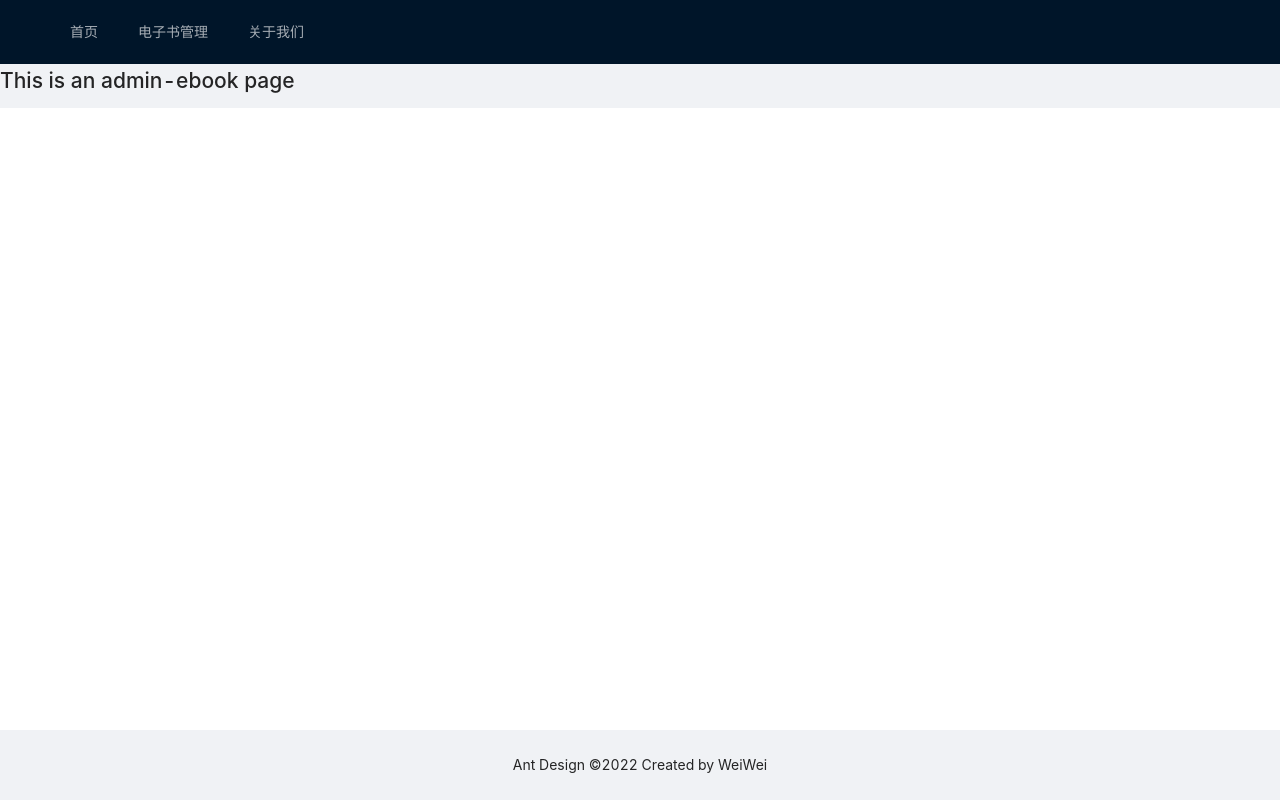
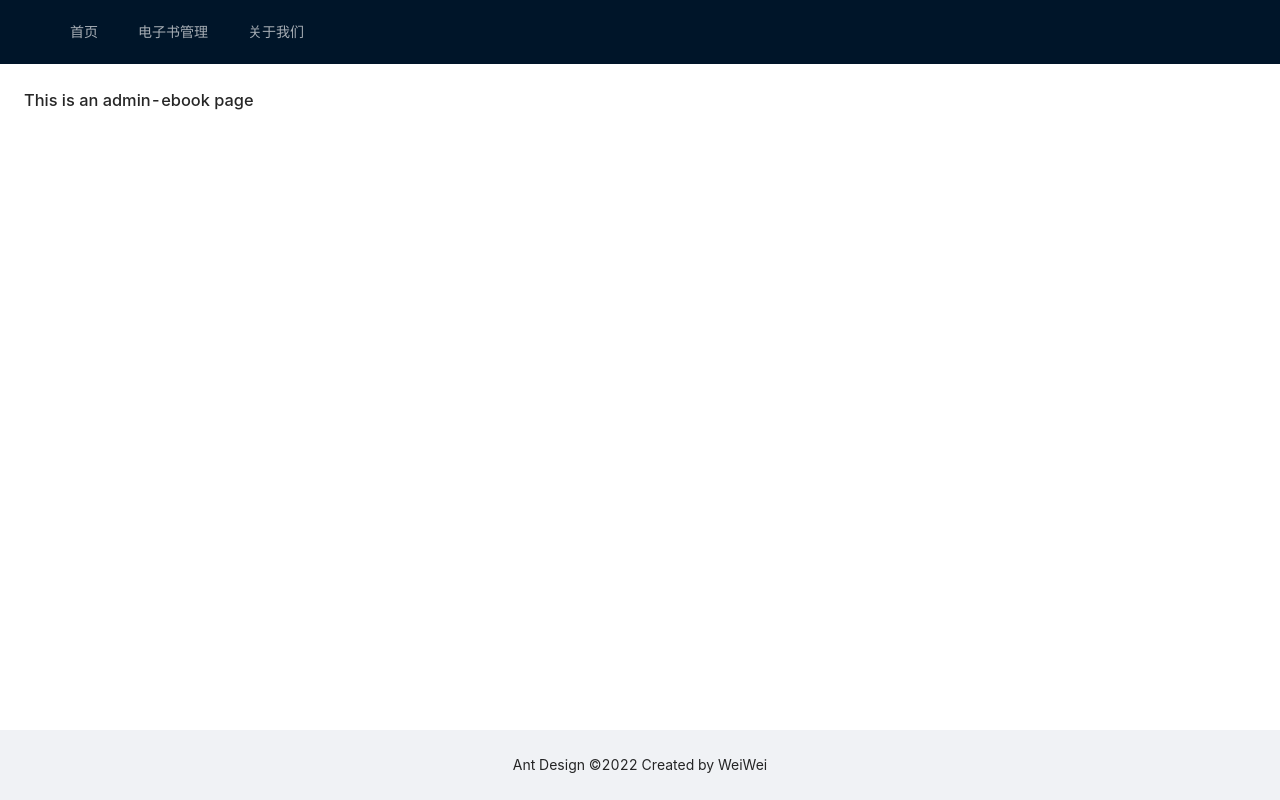
Before and after one commit to weiwei91/wiki, a Vue app in the folder web/: page /admin/ebook in a window 1280 px wide. Built offline with nearby package versions, Linux system fonts and the light colour scheme; no server answers.

Commit message:
feat: 修改电子书管理页面布局

```diff
--- a/web/src/views/admin/admin-ebook.vue
+++ b/web/src/views/admin/admin-ebook.vue
@@ -1,5 +1,12 @@
 <template>
-  <div class="admin-ebook">
-    <h1>This is an admin-ebook page</h1>
-  </div>
+
+  <a-layout>
+    <a-layout-content
+        :style="{ background: '#fff', padding: '24px', margin: 0, minHeight: '280px' }"
+    >
+      <div class="admin-ebook">
+        <h1>This is an admin-ebook page</h1>
+      </div>
+    </a-layout-content>
+  </a-layout>
 </template>
```
